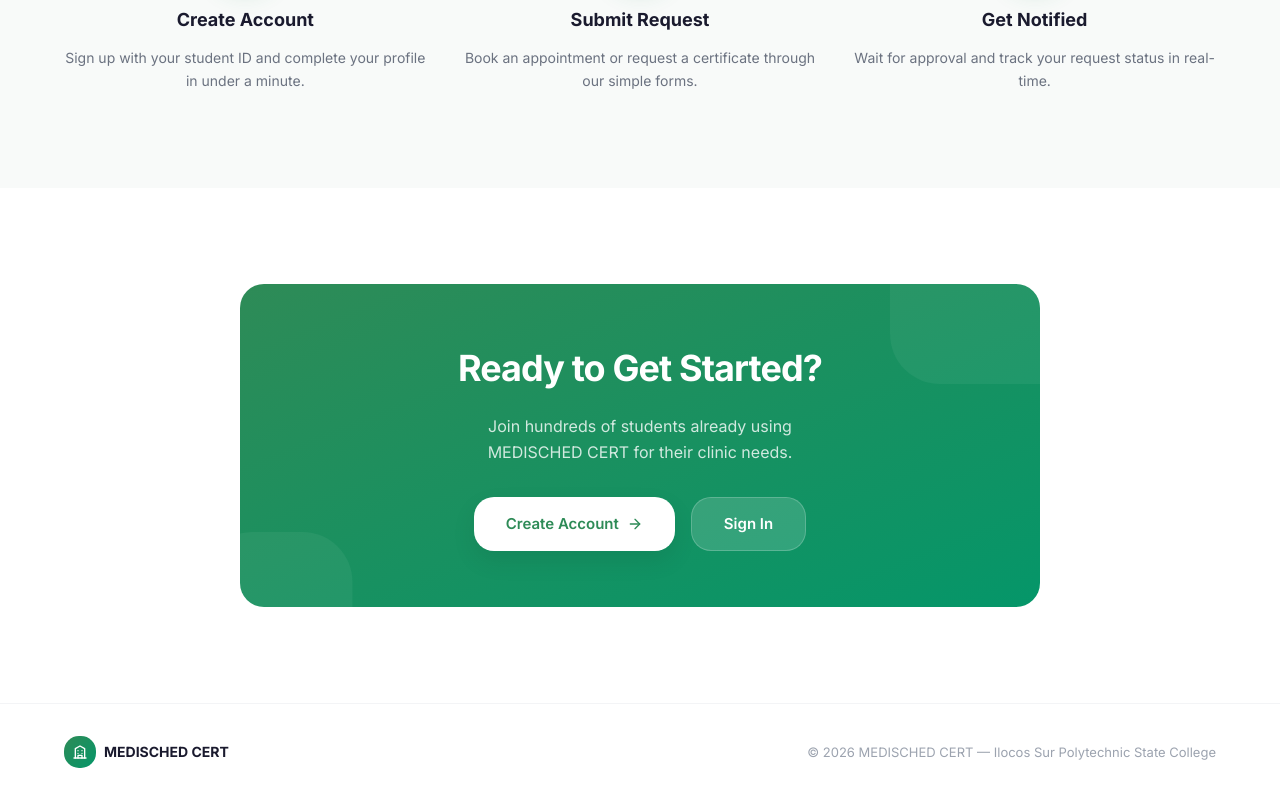
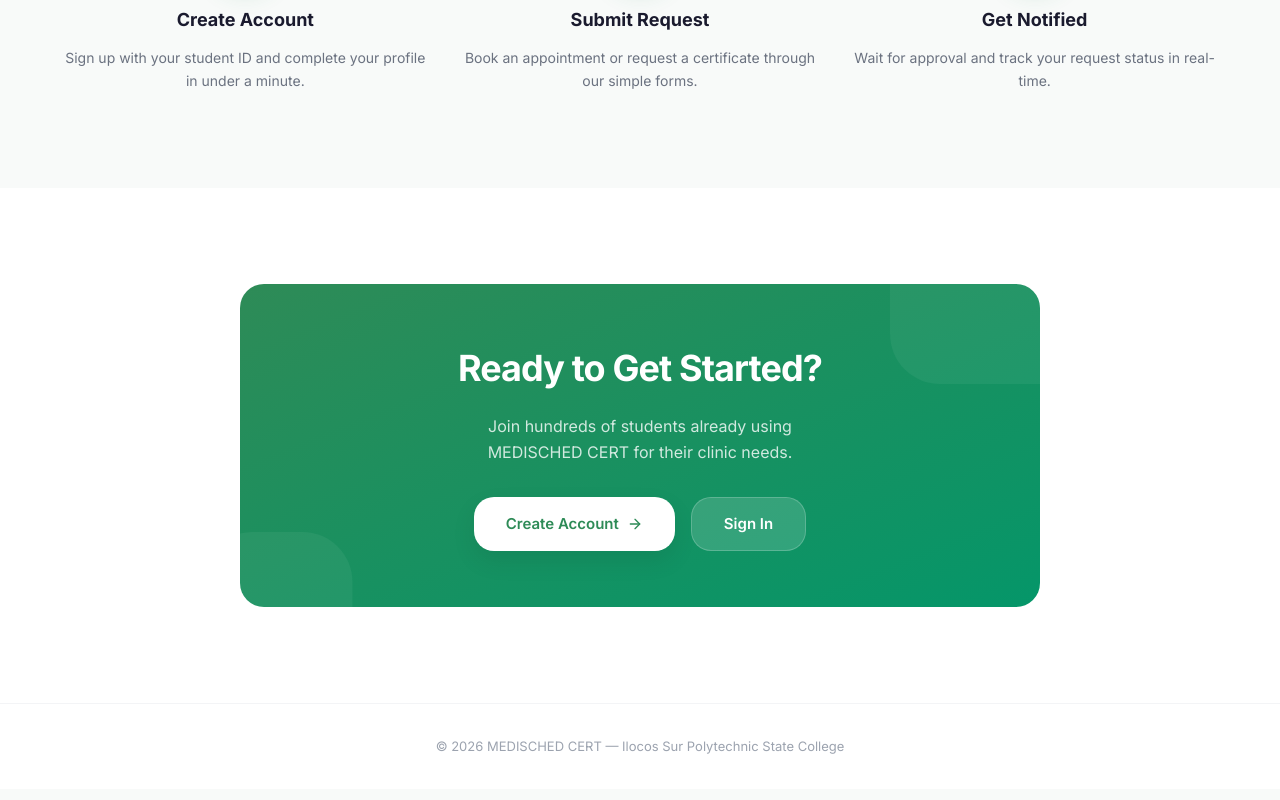
Before and after one commit to Dhonmarckherm/Medisched, a Next.js app: page / in a window 1280 px wide. Shown: the part 1933-2733 px from the top of the page. Built offline with nearby package versions, Linux system fonts and the light colour scheme; no server answers.

Commit message:
Remove logo from footer, keep only copyright text

```diff
--- a/src/app/page.tsx
+++ b/src/app/page.tsx
@@ -268,13 +268,7 @@
 
       {/* Footer */}
       <footer className="border-t border-gray-100 py-8 bg-white">
-        <div className="w-[90%] max-w-[1200px] mx-auto flex flex-col sm:flex-row justify-between items-center gap-4">
-          <div className="flex items-center gap-2">
-            <div className="w-8 h-8 rounded-lg bg-gradient-to-br from-primary to-emerald-600 flex items-center justify-center">
-              <HospitalIcon className="text-white" size={16} />
-            </div>
-            <span className="text-[14px] font-bold text-[#1a1a2e]">MEDISCHED CERT</span>
-          </div>
+        <div className="w-[90%] max-w-[1200px] mx-auto text-center">
           <p className="text-[13px] text-gray-400 m-0">
             &copy; 2026 MEDISCHED CERT — Ilocos Sur Polytechnic State College
           </p>
```
